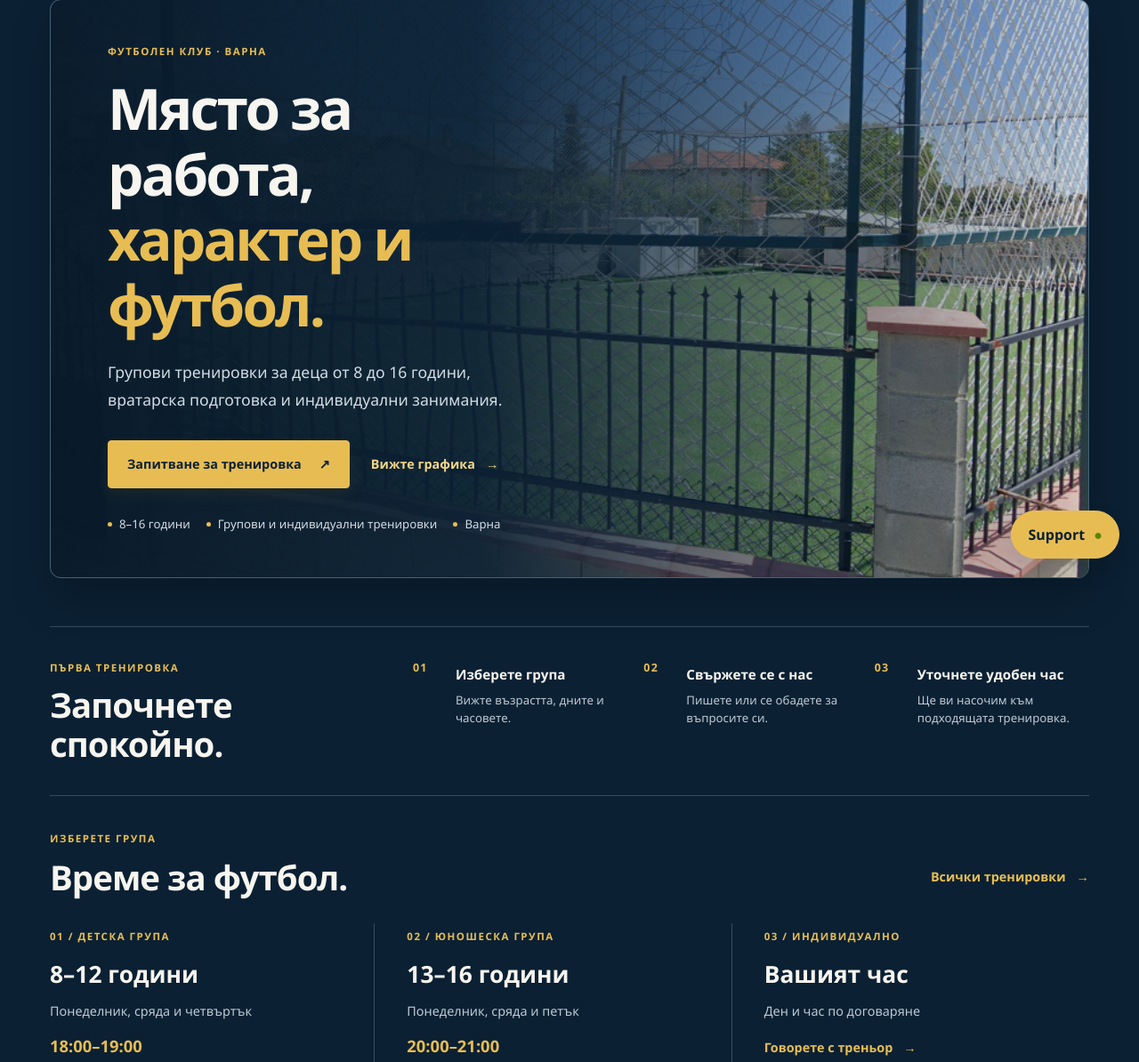
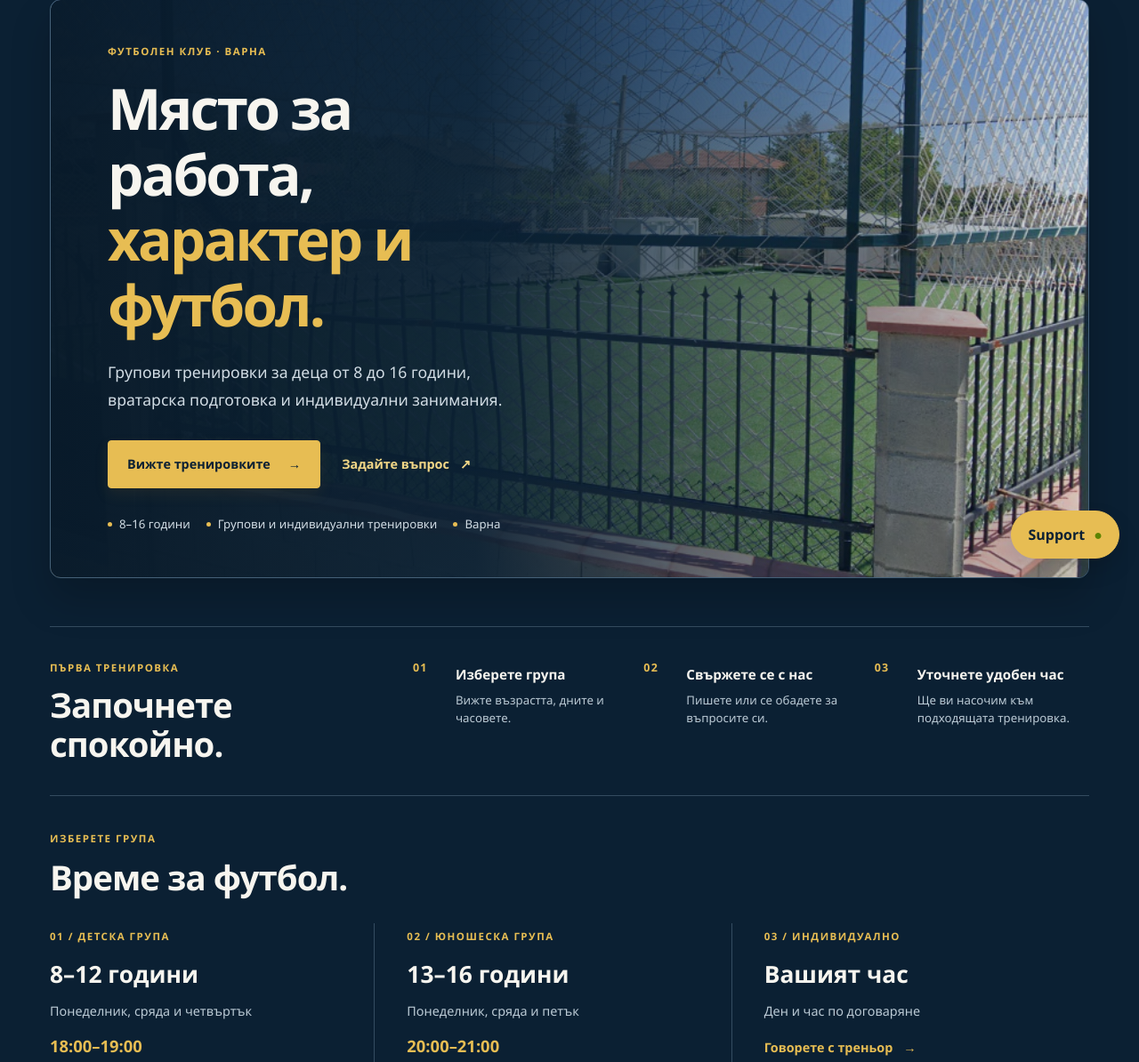
Before and after one commit to martiparty2000/marevstars.com, a Django app: page / in a window 1280 px wide. Shown: the part 150-1344 px from the top of the page at 89% size. Run offline with Django 5.2, Linux system fonts and the light colour scheme.

Commit message:
Simplify duplicate actions on home page

```diff
--- a/templates/home.html
+++ b/templates/home.html
@@ -9,8 +9,8 @@
         <h1 id="hero-title">Място за работа,<br><span>характер и футбол.</span></h1>
         <p class="lead">Групови тренировки за деца от 8 до 16 години, вратарска подготовка и индивидуални занимания.</p>
         <div class="actions">
-            <a class="button" href="{% url 'team:contact' %}">Запитване за тренировка <span aria-hidden="true">↗</span></a>
-            <a class="text-link" href="{% url 'team:schedule' %}">Вижте графика <span aria-hidden="true">→</span></a>
+            <a class="button" href="{% url 'team:schedule' %}">Вижте тренировките <span aria-hidden="true">→</span></a>
+            <a class="text-link" href="{% url 'team:contact' %}">Задайте въпрос <span aria-hidden="true">↗</span></a>
         </div>
         <div class="hero-notes" aria-label="Най-важното">
             <span>8–16 години</span><span>Групови и индивидуални тренировки</span><span>Варна</span>
@@ -26,7 +26,7 @@
     </ol>
 </section>
 <section class="training-overview" aria-labelledby="training-title">
-    <div class="section-heading"><div><p class="eyebrow">Изберете група</p><h2 id="training-title">Време за футбол.</h2></div><a class="text-link" href="{% url 'team:schedule' %}">Всички тренировки <span aria-hidden="true">→</span></a></div>
+    <div class="section-heading"><div><p class="eyebrow">Изберете група</p><h2 id="training-title">Време за футбол.</h2></div></div>
     <div class="overview-grid">
         <article class="overview-item"><span class="number-label">01 / ДЕТСКА ГРУПА</span><h3>8–12 години</h3><p>Понеделник, сряда и четвъртък</p><strong class="time">18:00–19:00</strong><p class="small">Спортна площадка „Студентска“</p></article>
         <article class="overview-item"><span class="number-label">02 / ЮНОШЕСКА ГРУПА</span><h3>13–16 години</h3><p>Понеделник, сряда и петък</p><strong class="time">20:00–21:00</strong><p class="small">Спортна площадка „Студентска“</p></article>
```
